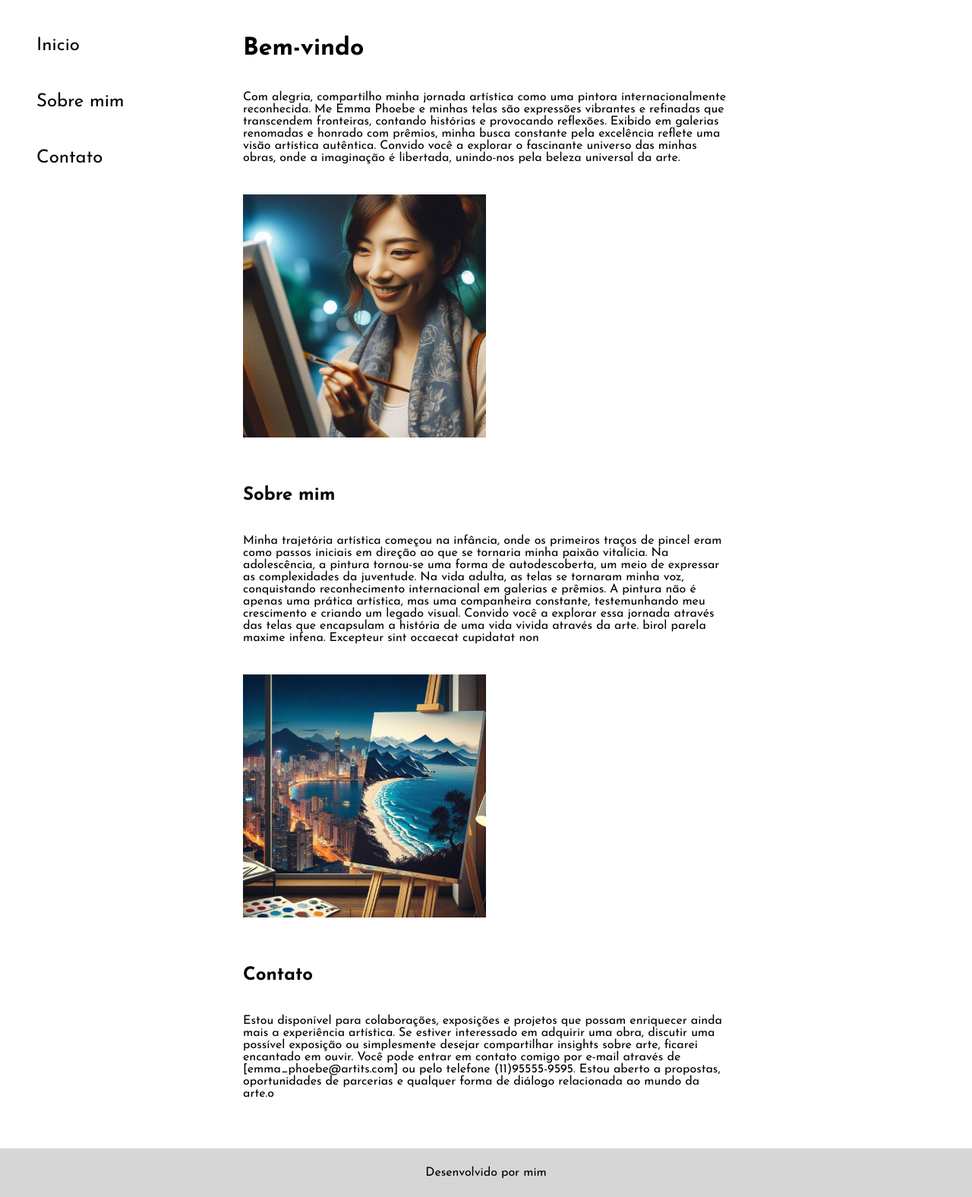
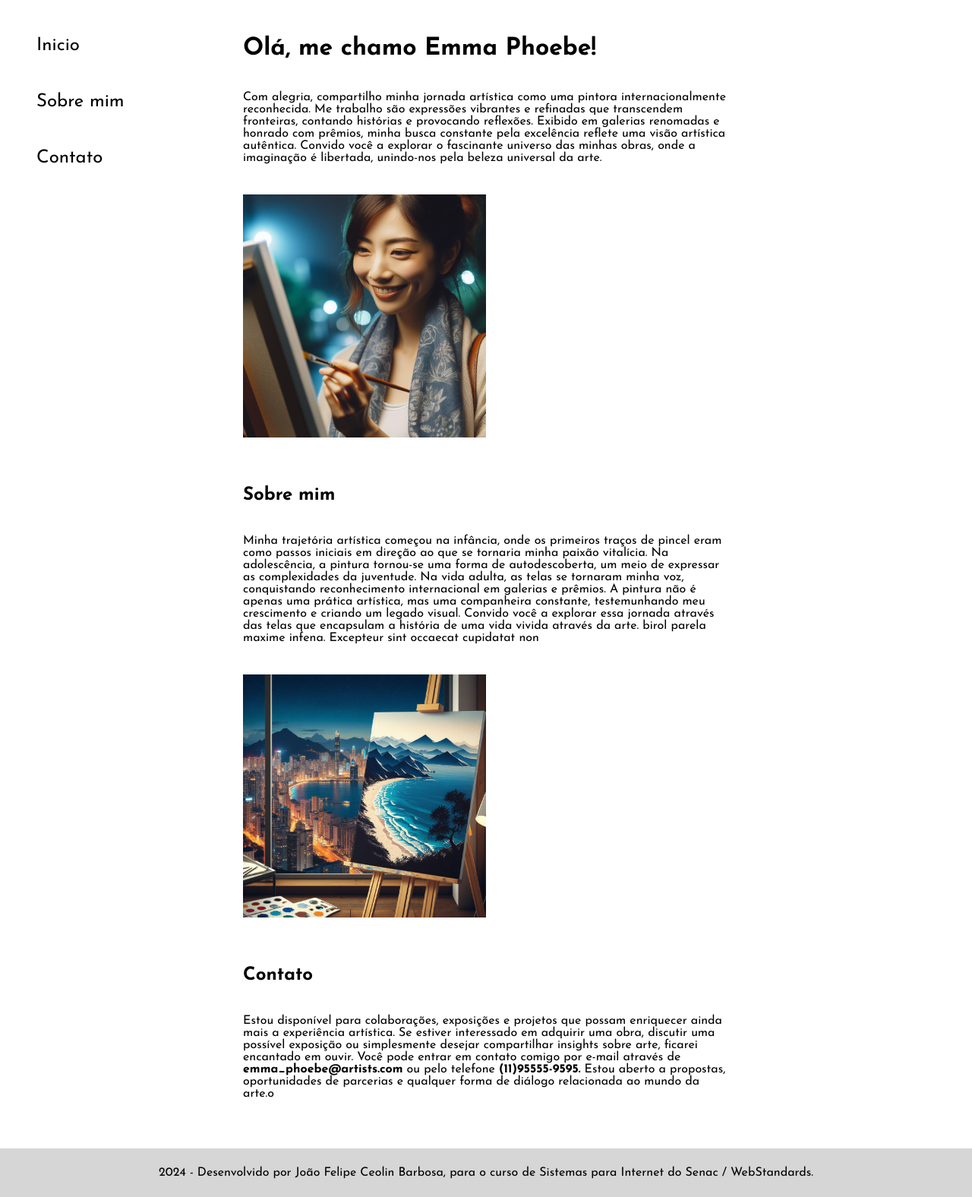
Before and after one commit to jfceolin/SENAC-WSLandingPage, a plain HTML site: page index.html in a window 1280 px wide. Shown: the whole page at 76% size. Drawn offline with Linux system fonts and the light colour scheme.

Commit message:
Add files via upload

```diff
--- a/index.html
+++ b/index.html
@@ -3,7 +3,7 @@
 <head>
     <meta charset="UTF-8">
     <meta name="viewport" content="width=device-width, initial-scale=1.0">
-    <title>Senac WebStandards</title>
+    <title>Senac Web Standards</title>
     <link rel="stylesheet" href="style.css" />
 </head>
 <body>
@@ -17,12 +17,12 @@
     </header>
     <main class="apresentacao">
         <div class="apresentacao__conteudo">
-            <h1 id="inicio" class ="apresentacao__conteudo__inicio">Bem-vindo</h1>
+            <h1 id="inicio" class ="apresentacao__conteudo__inicio">Olá, me chamo Emma Phoebe!</h1>
             <p>Com alegria, compartilho minha jornada artística como uma pintora internacionalmente reconhecida.
-                Me Emma Phoebe e minhas telas são expressões vibrantes e refinadas que transcendem fronteiras, contando histórias e provocando reflexões.
+                Me trabalho são expressões vibrantes e refinadas que transcendem fronteiras, contando histórias e provocando reflexões.
                 Exibido em galerias renomadas e honrado com prêmios, minha busca constante pela excelência reflete uma visão artística
                 autêntica. Convido você a explorar o fascinante universo das minhas obras, onde a imaginação é libertada, unindo-nos
-                pela beleza universal da arte.</p> <img class="imagem" src="perfil.jpeg">
+                pela beleza universal da arte.</p> <img class="imagem" src="perfil.jpeg" alt="uma mulher sorrindo, com o cabelo amarrado e lenço no pescoço, olhando para uma tela que está sendo pintanda por ela">
             </div>
         <div class="apresentacao__sobremim">
             <h2 id="sobremim" class="apresentacao__sobremim_inicio">Sobre mim</h2>
@@ -32,19 +32,19 @@
                 conquistando reconhecimento internacional em galerias e prêmios. A pintura não é apenas uma prática artística,
                 mas uma companheira constante, testemunhando meu crescimento e criando um legado visual. Convido você a explorar
                 essa jornada através das telas que encapsulam a história de uma vida vivida através da arte.
-                birol parela maxime infena. Excepteur sint occaecat cupidatat non</p> <img class="imagem" src="trabalho.jpeg">
+                birol parela maxime infena. Excepteur sint occaecat cupidatat non</p> <img class="imagem" src="trabalho.jpeg" alt="uma tela pintada com a imagem de montanhas e praia, apoiada em um tripé, e no fundo uma janela com a vista para uma cidade">
             </div>
         <div class="contato">
             <h2 id="contato">Contato</h2>
             <p>Estou disponível para colaborações, exposições e projetos que possam enriquecer ainda mais a experiência artística.
                 Se estiver interessado em adquirir uma obra, discutir uma possível exposição ou simplesmente desejar compartilhar
                 insights sobre arte, ficarei encantado em ouvir.
-                Você pode entrar em contato comigo por e-mail através de [emma_phoebe@artits.com] ou pelo telefone (11)95555-9595.
-                Estou aberto a propostas, oportunidades de parcerias e qualquer forma de diálogo relacionada ao mundo da arte.o</p>
+                Você pode entrar em contato comigo por e-mail através de <strong>emma_phoebe@artists.com</strong> ou pelo telefone
+                <strong>(11)95555-9595.</strong> Estou aberto a propostas, oportunidades de parcerias e qualquer forma de diálogo relacionada ao mundo da arte.o</p>
         </div>
     </main>
     <footer class="rodape">
-        <p>Desenvolvido por mim</p>
+        <p>2024 - Desenvolvido por João Felipe Ceolin Barbosa, para o curso de Sistemas para Internet do Senac / WebStandards.</p>
     </footer>
 </body>
 </html>
```
